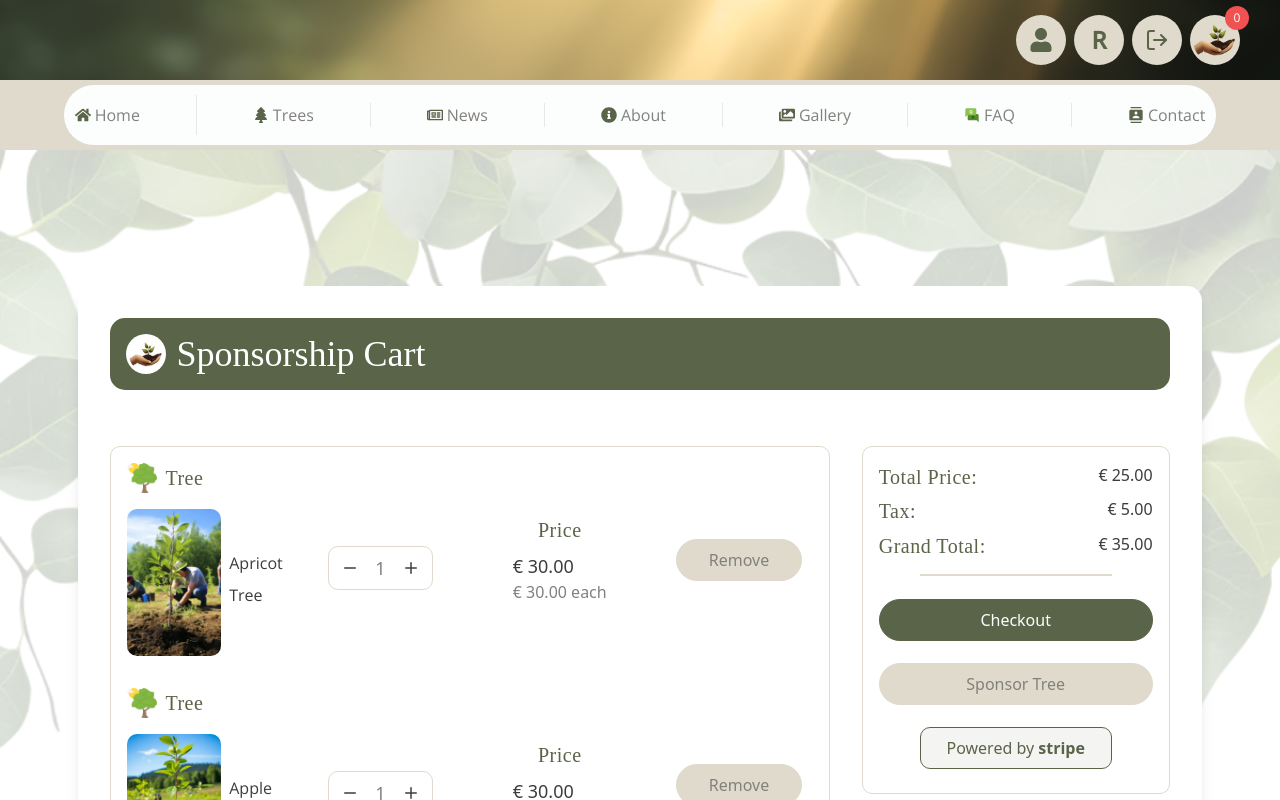
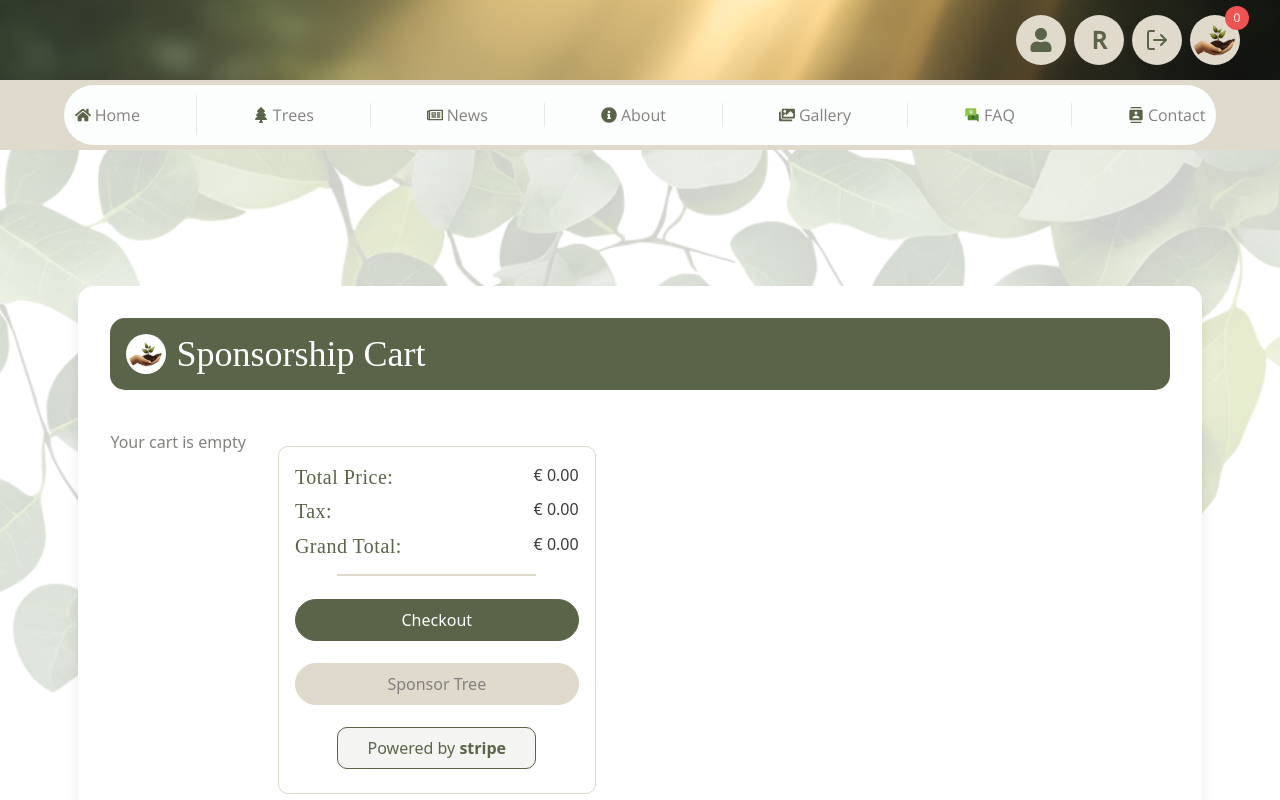
Before and after one commit to solawi-projects/baum-bauer-frontend, a React (Vite) app: page /cart in a window 1280 px wide. Shown: the top 800 px of the page. Built offline with nearby package versions, Linux system fonts and the light colour scheme; a web font is replaced by a local one.

Commit message:
add Add to Cart logic/add/removeTree-removeTrees-clearCart/calculate-price

```diff
--- a/src/components/AuthNavbar.jsx
+++ b/src/components/AuthNavbar.jsx
@@ -1,11 +1,14 @@
 /* eslint-disable no-unused-vars */
-import React from "react";
+import React, { useContext } from "react";
 import { Link } from "react-router-dom";
 import authBgImage from "../assets/images/biobaum_landing_top_nav_img.png";
 import { FaUser } from "react-icons/fa";
 import { FiLogOut } from "react-icons/fi";
+import { CartContext } from "../store/CartContext";
 
 const AuthNavbar = () => {
+  const { cartTrees } = useContext(CartContext);
+
   return (
     <nav
       className="flex justify-end items-center px-4 md:px-6 lg:px-10 font-general-font text-white-color text-[1rem] md:text-[1.2rem]"
@@ -99,7 +102,7 @@ const AuthNavbar = () => {
               className="absolute top-[0.2rem] right-[0.2rem] bg-red-500 text-white rounded-full w-6 h-6 flex items-center justify-center text-xs"
               style={{ transform: "translate(50%, -50%)" }}
             >
-              0
+              {cartTrees.length}
             </div>
           </div>
         </Link>
--- a/src/pages/Cart.jsx
+++ b/src/pages/Cart.jsx
@@ -1,23 +1,82 @@
-import React from "react";
+import React, { useContext, useState, useEffect } from "react";
 import backgroundImage from "../assets/images/leaves_background_01.webp";
 import { LuPlus, LuMinus } from "react-icons/lu";
 import { Link } from "react-router-dom";
+import { CartContext } from "../store/CartContext";
+import axios from "axios";
 
 const Cart = () => {
-  const products = [
-    {
-      id: 1,
-      name: "Apricot Tree",
-      price: 30.0,
-      image: "src/assets/images/biobaum_sapling_03.webp",
-    },
-    {
-      id: 1,
-      name: "Apple Tree",
-      price: 30.0,
-      image: "src/assets/images/biobaum_sapling_01.webp",
-    },
-  ];
+  const { cartTrees, addTree, removeTree, removeButton, clearCart } =
+    useContext(CartContext);
+  const [cartProducts, setCartProducts] = useState([]);
+
+  useEffect(() => {
+    const fetchData = async () => {
+      try {
+        if (cartTrees.length > 0) {
+          const response = await axios.post(
+            "http://localhost:4000/api/tree/cart",
+            { ids: cartTrees }
+          );
+          console.log(response.data);
+          setCartProducts(response.data);
+        } else {
+          setCartProducts([]);
+        }
+      } catch (error) {
+        console.error("Error fetching cart products:", error);
+      }
+    };
+
+    fetchData();
+  }, [cartTrees]);
+
+  // Function to count occurrences of a specific tree ID in cartTrees
+  const getTreeQuantity = (treeId) => {
+    return cartTrees.filter((id) => id === treeId).length;
+  };
+
+  // Calculate the total price for each item
+  const getItemTotalPrice = (tree) => {
+    const quantity = getTreeQuantity(tree._id);
+    return quantity * parseFloat(tree.price.$numberDecimal);
+  };
+
+  // Calculate the overall total price
+  const calculateTotalPrice = () => {
+    return cartProducts.reduce((total, tree) => {
+      return total + getItemTotalPrice(tree);
+    }, 0);
+  };
+
+  // Tax rate is 5%
+  const TAX_RATE = 0.05;
+
+  // Calculate the overall total price including tax
+  const calculateGrandTotal = () => {
+    // Calculate total price without tax
+    const totalPriceWithoutTax = calculateTotalPrice();
+
+    // Calculate tax based on the total price
+    const totalTax = totalPriceWithoutTax * TAX_RATE;
+
+    // Calculate grand total by adding total price and tax
+    const grandTotal = totalPriceWithoutTax + totalTax;
+
+    return grandTotal;
+  };
+
+  // Modified addTree function to include available quantity check
+  const handleAddTree = (tree) => {
+    const treeQuantityInCart = getTreeQuantity(tree._id);
+    if (treeQuantityInCart < tree.availableQuantity) {
+      addTree(tree._id);
+    } else {
+      alert(
+        `Cannot add more ${tree.name}. Maximum available: ${tree.availableQuantity}`
+      );
+    }
+  };
 
   return (
     <main>
@@ -49,10 +108,11 @@ const Cart = () => {
           {/* Sponsor Cart */}
           <div className="flex flex-col-reverse lg:flex-row mt-10 gap-[1rem] sm:gap-[2rem]">
             {/* Tree Image with Name, Qty, Price, Remove Tree Button */}
+            {cartProducts.length > 0 ? (
               <div className="w-full lg:w-[70%] flex flex-col sm:gap-[2rem] bg-white rounded-[10px] border border-bg-header-footer mt-4 p-4 items-center">
-              {products.map((product) => (
+                {cartProducts.map((product) => (
                   <div
-                  key={product.id}
+                    key={product._id}
                     className="flex flex-col sm:flex-row justify-between gap-[0.5rem] sm:gap-[2rem] items-center sm:items-start mt-auto mb-auto w-full"
                   >
                     {/* Tree Photo and Name */}
@@ -72,7 +132,6 @@ const Cart = () => {
                             alt="Tree Image"
                             className="w-full h-full object-cover mr-0 sm:mr-2 rounded-[10px] mt-2 mb-6 sm:mb-0"
                           />
-
                           <div
                             className={`text-2xl sm:text-[1rem] font-main-font sm:font-general-font text-secondary-color sm:text-dark-gray`}
                           >
@@ -91,13 +150,17 @@ const Cart = () => {
                         <button
                           className="bg-transparent text-lg text-dark-gray p-2"
                           aria-label="Remove Tree"
+                          onClick={() => removeTree(product._id)}
                         >
                           <LuMinus />
                         </button>
-                      <span className="mx-2 text-lg">1</span>
+                        <span className="mx-2 text-lg">
+                          {getTreeQuantity(product._id)}
+                        </span>
                         <button
                           className="bg-transparent text-lg text-dark-gray p-2"
                           aria-label="Add Tree"
+                          onClick={() => handleAddTree(product)}
                         >
                           <LuPlus />
                         </button>
@@ -110,12 +173,17 @@ const Cart = () => {
                         Price
                       </div>
                       <div className="flex flex-col">
-                      <div className="text-dark-gray text-lg">{`€ ${product.price.toFixed(
-                        2
-                      )}`}</div>
-                      <div className="text-md">{`€ ${product.price.toFixed(
-                        2
-                      )} each`}</div>
+                        <div className="text-dark-gray text-lg">
+                          € {getItemTotalPrice(product).toFixed(2)}
+                        </div>
+                        <div className="text-md">
+                          {" "}
+                          €{" "}
+                          {product.price && product.price.$numberDecimal
+                            ? product.price.$numberDecimal
+                            : "N/A"}{" "}
+                          each
+                        </div>
                       </div>
                     </div>
 
@@ -123,14 +191,27 @@ const Cart = () => {
                     <div className="w-full sm:w-[25%] flex flex-col items-center mt-auto mb-12 sm:mb-auto">
                       <button
                         className="my-auto px-8 py-2 bg-bg-header-footer text-font-family-color border border-bg-header-footer rounded-[50px] hover:bg-white-color hover:border border-[#9c988e] transition duration-4000 ease-linear"
-                      aria-label="Sign Out and go to the Home page"
+                        aria-label="Remove Tree"
+                        onClick={() => removeButton(product._id)}
                       >
                         Remove
                       </button>
                     </div>
                   </div>
                 ))}
+                <div className="flex w-[60%] mx-auto">
+                  <button
+                    className="text-center w-full my-2 px-4 py-2 bg-secondary-color text-white-color rounded-[50px] hover:bg-white-color hover:text-secondary-color border border-secondary-color transition duration-4000 ease-linear"
+                    aria-label="Clear Cart"
+                    onClick={() => clearCart()}
+                  >
+                    Clear Cart
+                  </button>
                 </div>
+              </div>
+            ) : (
+              <p>Your cart is empty</p>
+            )}
 
             {/* Payment Information */}
             <div className="w-[100%] lg:w-[30%]">
@@ -141,7 +222,9 @@ const Cart = () => {
                     <div className="felx text-xl font-main-font text-secondary-color tracking-wide">
                       Total Price:
                     </div>
-                    <div className="flex text-md text-dark-gray">€ 25.00</div>
+                    <div className="flex text-md text-dark-gray">
+                      € {calculateTotalPrice().toFixed(2)}
+                    </div>
                   </div>
                 </div>
 
@@ -151,7 +234,9 @@ const Cart = () => {
                     <div className="felx text-xl font-main-font text-secondary-color tracking-wide">
                       Tax:
                     </div>
-                    <div className="flex text-md text-dark-gray">€ 5.00</div>
+                    <div className="flex text-md text-dark-gray">
+                      € {(calculateTotalPrice() * TAX_RATE).toFixed(2)}
+                    </div>
                   </div>
                 </div>
 
@@ -161,7 +246,9 @@ const Cart = () => {
                     <div className="felx text-xl font-main-font text-secondary-color tracking-wide">
                       Grand Total:
                     </div>
-                    <div className="flex text-md text-dark-gray">€ 35.00</div>
+                    <div className="flex text-md text-dark-gray">
+                      € {calculateGrandTotal().toFixed(2)}
+                    </div>
                   </div>
                 </div>
 
--- a/src/pages/TreeList.jsx
+++ /dev/null
@@ -1,51 +0,0 @@
-import React, { useState, useEffect } from "react";
-import { Link } from "react-router-dom";
-import axios from "axios";
-
-const TreesList = () => {
-  const [trees, setTrees] = useState([]);
-  const [error, setError] = useState(null);
-
-  const fetchAllTrees = async () => {
-    try {
-      const response = await axios.get("http://localhost:4000/api/tree/get");
-
-      console.log("Data:", response.data);
-
-      if (response.status === 200) {
-        setTrees(response.data);
-      } else {
-        setError("Data was not brought");
-      }
-    } catch (err) {
-      console.error("Error fetching trees:", err.message);
-      setError("Error fetching trees");
-    }
-  };
-
-  useEffect(() => {
-    fetchAllTrees();
-  }, []);
-
-  console.log("Trees:", trees);
-
-  return (
-    <div>
-      <h2>All Trees</h2>
-
-      {trees && trees.length > 0 ? (
-        <ul>
-          {trees.map((tree) => (
-            <li key={tree._id}>
-              <Link to={`/tree/${tree._id}`}>{tree.name}</Link>
-            </li>
-          ))}
-        </ul>
-      ) : (
-        <p>No trees available</p>
-      )}
-    </div>
-  );
-};
-
-export default TreesList;
--- /dev/null
+++ b/src/store/CartContext.jsx
@@ -0,0 +1,57 @@
+import { createContext, useEffect, useState } from "react";
+
+export const CartContext = createContext({});
+
+export function CartContextProvider({ children }) {
+  const ls = typeof window !== "undefined" ? window.localStorage : null;
+  const [cartTrees, setCartTrees] = useState([]);
+
+  useEffect(() => {
+    if (cartTrees?.length > 0) {
+      ls?.setItem("cart", JSON.stringify(cartTrees));
+    }
+  }, [cartTrees]);
+
+  useEffect(() => {
+    if (ls && ls.getItem("cart")) {
+      setCartTrees(JSON.parse(ls.getItem("cart")));
+    }
+  }, []);
+
+  function addTree(treeId) {
+    setCartTrees((prev) => [...prev, treeId]);
+  }
+
+  function removeTree(treeId) {
+    setCartTrees((prev) => {
+      const pos = prev.indexOf(treeId);
+      if (pos !== -1) {
+        return prev.filter((value, index) => index !== pos);
+      }
+      return prev;
+    });
+  }
+
+  const removeButton = (treeId) => {
+    setCartTrees((prevCart) => prevCart.filter((id) => id !== treeId));
+  };
+
+  function clearCart() {
+    setCartTrees([]);
+  }
+
+  return (
+    <CartContext.Provider
+      value={{
+        cartTrees,
+        setCartTrees,
+        addTree,
+        removeTree,
+        removeButton,
+        clearCart,
+      }}
+    >
+      {children}
+    </CartContext.Provider>
+  );
+}
```
Also changed, not shown: src/App.jsx (+7 -4 lines), src/pages/SingleTreePage.jsx (+12 -2 lines), src/pages/Trees.jsx (+74 -21 lines). Lines whose indentation alone changed are shown as unchanged.
